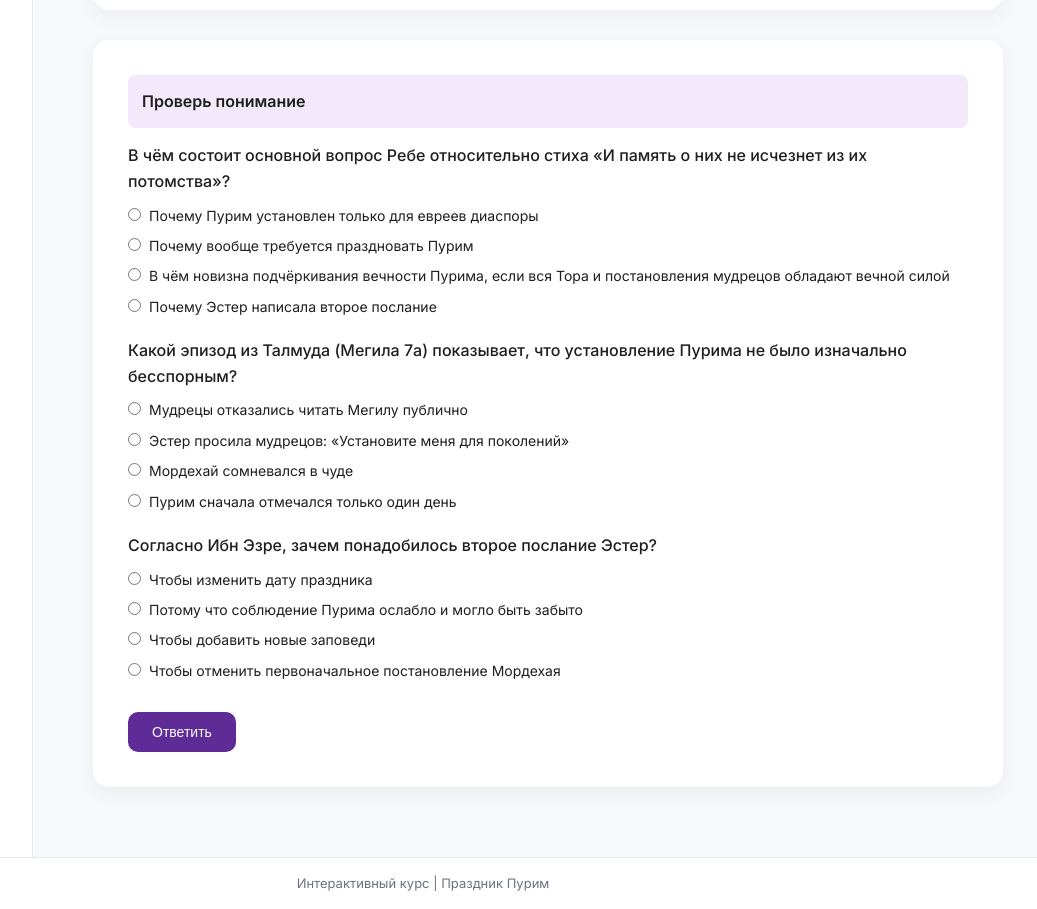
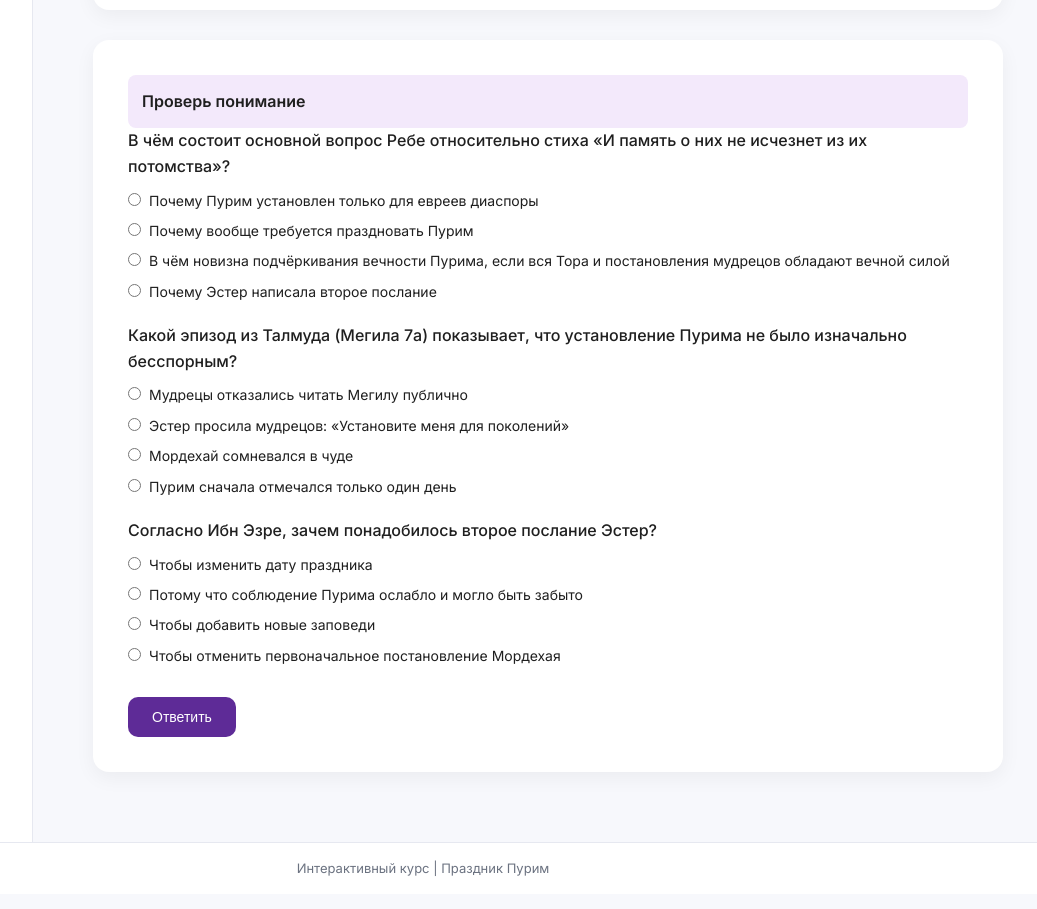
Before and after one commit to TeacherRG/Mypurim, a plain HTML site: page index.html in a window 1280 px wide. Shown: the part 960-1869 px from the top of the page, without its empty margins (217-1254 px from the left). Drawn offline with Linux system fonts and the light colour scheme.

Commit message:
Remove styles for closed quiz body
Removed styles for the quiz body when not open.

```diff
--- a/styles.css
+++ b/styles.css
@@ -348,13 +348,6 @@ blockquote {
     border-radius: 8px;
 }
 
-.quiz-body {
-    max-height: 1000px;
-    overflow: hidden;
-    transition: 0.3s ease;
-    padding-top: 15px;
-}
-
 .quiz-body:not(.open) {
     max-height: 0;
     padding-top: 0;
```
